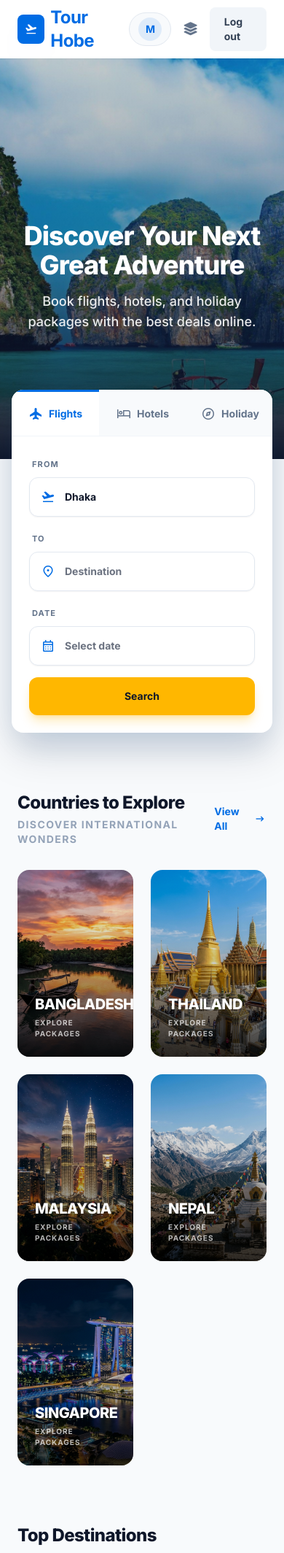
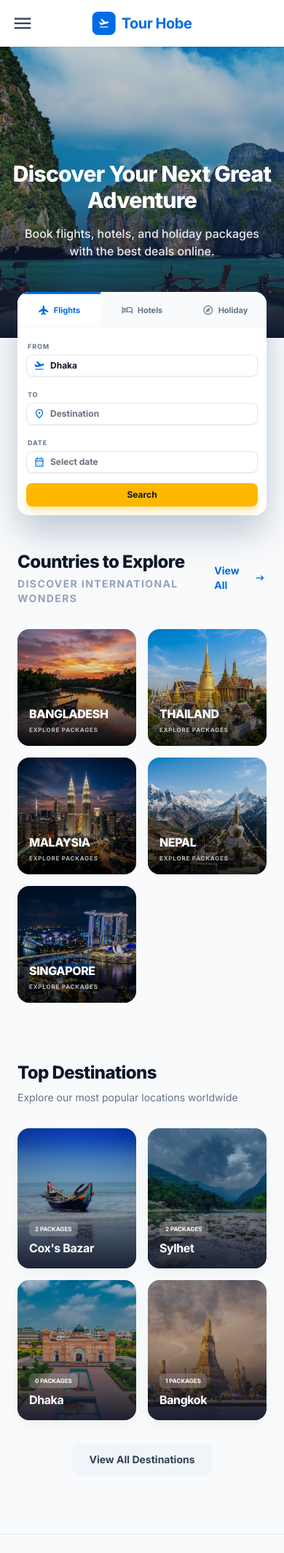
Before and after one commit to elusivemansiv/Tour-management-system-using-Django, a Django app: page / in a window 390 px wide. Shown: the top 2128 px of the page at 73% size. Run offline with Django 5.2, Linux system fonts and the light colour scheme; a user stored in the database is signed in; data comes from the database, SQL or seed files in the repository; parts of the project's set-up code (start-up, migrations or seed data) failed here and were passed over; some libraries are stand-ins or nearby versions.

Commit message:
mobile view ui updated

```diff
--- a/tourhobe/packages/templates/packages/base.html
+++ b/tourhobe/packages/templates/packages/base.html
@@ -51,15 +51,20 @@
 
 
     <!-- NAVBAR -->
-    <nav class="sticky top-0 z-50 bg-white shadow-sm">
-        <div class="max-w-7xl mx-auto px-6 h-20 flex items-center justify-between">
+    <nav class="sticky top-0 z-50 bg-white shadow-sm relative">
+        <div class="max-w-7xl mx-auto px-4 md:px-6 h-16 md:h-20 flex items-center justify-between">
+
+            <!-- Mobile Menu Button -->
+            <button id="mobile-menu-btn" class="md:hidden flex items-center text-slate-700 hover:text-primary transition-colors focus:outline-none">
+                <span class="material-symbols-outlined text-3xl">menu</span>
+            </button>
 
             <!-- Logo -->
-            <div class="flex items-center gap-2">
-                <div class="w-10 h-10 bg-primary rounded-lg flex items-center justify-center shadow-elegant">
-                    <span class="material-symbols-outlined text-white text-lg">flight_takeoff</span>
+            <div class="flex items-center gap-2 absolute left-1/2 -translate-x-1/2 md:static md:translate-x-0">
+                <div class="w-8 h-8 md:w-10 md:h-10 bg-primary rounded-lg flex items-center justify-center shadow-elegant">
+                    <span class="material-symbols-outlined text-white text-base md:text-lg">flight_takeoff</span>
                 </div>
-                <span class="text-2xl font-bold tracking-tight text-primary"><a href="/">Tour Hobe</a></span>
+                <span class="text-xl md:text-2xl font-bold tracking-tight text-primary"><a href="/">Tour Hobe</a></span>
             </div>
 
             <!-- Links -->
@@ -73,7 +78,7 @@
             </div>
 
             <!-- Auth/Profile -->
-            <div class="flex items-center gap-4">
+            <div class="hidden md:flex items-center gap-4">
                 {% if user.is_authenticated %}
                 <div class="flex items-center gap-3 bg-slate-50 px-3 py-1.5 rounded-full border border-slate-200">
                     <span class="w-8 h-8 rounded-full bg-primary/10 text-primary flex items-center justify-center font-bold text-sm">
@@ -95,7 +100,33 @@
                 {% endif %}
             </div>
 
+            <!-- Mobile Right Placeholder -->
+            <div class="w-8 md:hidden"></div>
+
         </div>
+
+        <!-- Mobile Menu Container -->
+        <div id="mobile-menu" class="hidden md:hidden bg-white border-t border-slate-100 absolute top-full left-0 w-full shadow-lg">
+            <div class="px-4 py-4 space-y-4">
+                <a href="/" class="block text-sm font-semibold text-slate-700 hover:text-primary">Home</a>
+                <a href="{% url 'explore' %}" class="block text-sm font-semibold text-slate-700 hover:text-primary">Destinations</a>
+                <a href="{% url 'flight_list' %}" class="block text-sm font-semibold text-slate-700 hover:text-primary">Flights</a>
+                <a href="{% url 'hotel_list' %}" class="block text-sm font-semibold text-slate-700 hover:text-primary">Hotels</a>
+                <a href="{% url 'all_packages' %}" class="block text-sm font-semibold text-slate-700 hover:text-primary">Packages</a>
+                <a href="{% url 'contact' %}" class="block text-sm font-semibold text-slate-700 hover:text-primary">Contact</a>
+
+                <div class="pt-4 border-t border-slate-100 flex flex-col items-start gap-3">
+                    {% if user.is_authenticated %}
+                    <a href="{% url 'user_dashboard' %}" class="block text-sm font-semibold text-slate-700 hover:text-primary">Dashboard</a>
+                    <a href="{% url 'logout' %}" class="block text-sm font-semibold text-red-600 hover:text-red-700">Log out</a>
+                    {% else %}
+                    <a href="{% url 'login' %}" class="px-8 py-2.5 text-primary bg-primary/10 rounded-lg text-sm font-bold">Login</a>
+                    <a href="{% url 'register' %}" class="px-8 py-2.5 bg-primary text-white rounded-lg text-sm font-bold shadow-lg shadow-primary/30">Register</a>
+                    {% endif %}
+                </div>
+            </div>
+        </div>
+
     </nav>
 
     <!-- MESSAGES -->
@@ -158,6 +189,20 @@
         </div>
     </footer>
 
+    <!-- Mobile Menu Script -->
+    <script>
+        document.addEventListener('DOMContentLoaded', () => {
+            const menuBtn = document.getElementById('mobile-menu-btn');
+            const mobileMenu = document.getElementById('mobile-menu');
+
+            if (menuBtn && mobileMenu) {
+                menuBtn.addEventListener('click', () => {
+                    mobileMenu.classList.toggle('hidden');
+                });
+            }
+        });
+    </script>
+
 </body>
 
 </html>
--- a/tourhobe/packages/templates/packages/home.html
+++ b/tourhobe/packages/templates/packages/home.html
@@ -3,7 +3,7 @@
 
 {% block content %}
 <!-- HERO SECTION -->
-<section class="relative h-[550px] w-full bg-slate-900 border-b border-white">
+<section class="relative h-[400px] md:h-[550px] w-full bg-slate-900 border-b border-white">
     <!-- Background Slider -->
     <div class="absolute inset-0 z-0 overflow-hidden">
         <div id="sliderTrack" class="flex transition-transform duration-1000 ease-in-out h-full w-full">
@@ -22,42 +22,42 @@
     </div>
 
     <!-- Hero Content -->
-    <div class="absolute inset-0 z-10 flex flex-col items-center justify-center text-center px-4 pt-12">
-        <h1 class="text-4xl md:text-5xl lg:text-6xl font-extrabold text-white mb-4 tracking-tight">
+    <div class="absolute inset-0 z-10 flex flex-col items-center justify-center text-center px-4 pt-12 md:pt-16">
+        <h1 class="text-3xl md:text-5xl lg:text-6xl font-extrabold text-white mb-4 tracking-tight">
             Discover Your Next Great Adventure
         </h1>
-        <p class="text-lg md:text-xl text-white/90 max-w-2xl font-medium">
+        <p class="text-base md:text-xl text-white/90 max-w-2xl font-medium">
             Book flights, hotels, and holiday packages with the best deals online.
         </p>
     </div>
 </section>
 
 <!-- SEARCH WIDGET -->
-<section class="max-w-6xl mx-auto px-4 -mt-24 relative z-20 mb-20 drop-shadow-2xl">
+<section class="max-w-md md:max-w-6xl mx-auto px-6 md:px-4 -mt-16 md:-mt-24 relative z-20 mb-12 md:mb-20 drop-shadow-2xl">
     <div class="bg-white rounded-2xl shadow-elegant overflow-hidden">
 
         <!-- Tabs -->
         <div class="flex border-b border-slate-100 bg-slate-50 overflow-x-auto" id="search-tabs">
-            <button class="flex-1 min-w-[120px] py-4 md:py-5 flex items-center justify-center gap-2 text-sm font-bold bg-white text-primary border-t-[3px] border-primary transition-colors focus:outline-none search-tab" data-tab="flights">
-                <span class="material-symbols-outlined text-xl">flight</span> Flights
+            <button class="flex-1 min-w-[90px] md:min-w-[120px] py-2.5 md:py-5 flex items-center justify-center gap-1.5 text-[11px] md:text-sm font-bold bg-white text-primary border-t-[3px] border-primary transition-colors focus:outline-none search-tab" data-tab="flights">
+                <span class="material-symbols-outlined text-base md:text-xl">flight</span> Flights
             </button>
-            <button class="flex-1 min-w-[120px] py-4 md:py-5 flex items-center justify-center gap-2 text-sm font-bold text-slate-500 hover:text-primary hover:bg-white/50 border-t-[3px] border-transparent transition-colors focus:outline-none search-tab" data-tab="hotels">
-                <span class="material-symbols-outlined text-xl">hotel</span> Hotels
+            <button class="flex-1 min-w-[90px] md:min-w-[120px] py-2.5 md:py-5 flex items-center justify-center gap-1.5 text-[11px] md:text-sm font-bold text-slate-500 hover:text-primary hover:bg-white/50 border-t-[3px] border-transparent transition-colors focus:outline-none search-tab" data-tab="hotels">
+                <span class="material-symbols-outlined text-base md:text-xl">hotel</span> Hotels
             </button>
-            <button class="flex-1 min-w-[120px] py-4 md:py-5 flex items-center justify-center gap-2 text-sm font-bold text-slate-500 hover:text-primary hover:bg-white/50 border-t-[3px] border-transparent transition-colors focus:outline-none search-tab" data-tab="tours">
-                <span class="material-symbols-outlined text-xl">explore</span> Holiday
+            <button class="flex-1 min-w-[90px] md:min-w-[120px] py-2.5 md:py-5 flex items-center justify-center gap-1.5 text-[11px] md:text-sm font-bold text-slate-500 hover:text-primary hover:bg-white/50 border-t-[3px] border-transparent transition-colors focus:outline-none search-tab" data-tab="tours">
+                <span class="material-symbols-outlined text-base md:text-xl">explore</span> Holiday
             </button>
         </div>
 
         <!-- Search Form Container -->
-        <div class="p-6 md:p-8">
-            <form action="{% url 'flight_list' %}" method="GET" class="grid md:grid-cols-12 gap-4 items-end">
+        <div class="p-3 md:p-8">
+            <form action="{% url 'flight_list' %}" method="GET" class="grid md:grid-cols-12 gap-2.5 md:gap-4 items-end">
 
-                <div class="md:col-span-3 space-y-2 relative">
-                    <label class="text-[11px] font-bold text-slate-500 uppercase tracking-widest ml-1">From</label>
+                <div class="md:col-span-3 space-y-0.5 md:space-y-2 relative">
+                    <label class="text-[9px] md:text-[11px] font-bold text-slate-500 uppercase tracking-widest ml-0.5 md:ml-1">From</label>
                     <div class="relative group">
-                        <span class="material-symbols-outlined absolute left-4 top-1/2 -translate-y-1/2 text-primary text-xl">flight_takeoff</span>
-                        <input name="origin" class="w-full pl-12 pr-4 py-4 md:py-5 bg-white border border-slate-200 group-hover:border-primary focus:border-primary rounded-xl focus:ring-0 text-sm font-bold text-slate-900 transition-colors shadow-sm" placeholder="Origin City" type="text" value="Dhaka">
+                        <span class="material-symbols-outlined absolute left-2.5 md:left-4 top-1/2 -translate-y-1/2 text-primary text-base md:text-xl">flight_takeoff</span>
+                        <input name="origin" class="w-full pl-8 md:pl-12 pr-3 py-1.5 md:py-5 bg-white border border-slate-200 group-hover:border-primary focus:border-primary rounded-lg md:rounded-xl focus:ring-0 text-xs md:text-sm font-bold text-slate-900 transition-colors shadow-sm" placeholder="Origin City" type="text" value="Dhaka">
                     </div>
                 </div>
 
@@ -68,24 +68,24 @@
                     </button>
                 </div>
 
-                <div class="md:col-span-3 space-y-2 relative">
-                    <label class="text-[11px] font-bold text-slate-500 uppercase tracking-widest ml-1">To</label>
+                <div class="md:col-span-3 space-y-0.5 md:space-y-2 relative">
+                    <label class="text-[9px] md:text-[11px] font-bold text-slate-500 uppercase tracking-widest ml-0.5 md:ml-1">To</label>
                     <div class="relative group">
-                        <span class="material-symbols-outlined absolute left-4 top-1/2 -translate-y-1/2 text-primary text-xl">location_on</span>
-                        <input name="destination" class="w-full pl-12 pr-4 py-4 md:py-5 bg-white border border-slate-200 group-hover:border-primary focus:border-primary rounded-xl focus:ring-0 text-sm font-bold text-slate-900 transition-colors shadow-sm" placeholder="Destination" type="text">
+                        <span class="material-symbols-outlined absolute left-2.5 md:left-4 top-1/2 -translate-y-1/2 text-primary text-base md:text-xl">location_on</span>
+                        <input name="destination" class="w-full pl-8 md:pl-12 pr-3 py-1.5 md:py-5 bg-white border border-slate-200 group-hover:border-primary focus:border-primary rounded-lg md:rounded-xl focus:ring-0 text-xs md:text-sm font-bold text-slate-900 transition-colors shadow-sm" placeholder="Destination" type="text">
                     </div>
                 </div>
 
-                <div class="md:col-span-3 space-y-2">
-                    <label class="text-[11px] font-bold text-slate-500 uppercase tracking-widest ml-1">Date</label>
+                <div class="md:col-span-3 space-y-0.5 md:space-y-2">
+                    <label class="text-[9px] md:text-[11px] font-bold text-slate-500 uppercase tracking-widest ml-0.5 md:ml-1">Date</label>
                     <div class="relative group">
-                        <span class="material-symbols-outlined absolute left-4 top-1/2 -translate-y-1/2 text-primary text-xl">calendar_month</span>
-                        <input name="date" class="w-full pl-12 pr-4 py-4 md:py-5 bg-white border border-slate-200 group-hover:border-primary focus:border-primary rounded-xl focus:ring-0 text-sm font-bold text-slate-900 transition-colors shadow-sm" placeholder="Select date" type="text">
+                        <span class="material-symbols-outlined absolute left-2.5 md:left-4 top-1/2 -translate-y-1/2 text-primary text-base md:text-xl">calendar_month</span>
+                        <input name="date" class="w-full pl-8 md:pl-12 pr-3 py-1.5 md:py-5 bg-white border border-slate-200 group-hover:border-primary focus:border-primary rounded-lg md:rounded-xl focus:ring-0 text-xs md:text-sm font-bold text-slate-900 transition-colors shadow-sm" placeholder="Select date" type="text">
                     </div>
                 </div>
 
-                <div class="md:col-span-2">
-                    <button type="submit" class="w-full py-4 md:py-5 bg-secondary text-slate-900 font-bold text-sm rounded-xl flex items-center justify-center gap-2 hover:bg-yellow-400 transition-colors shadow-lg shadow-secondary/30">
+                <div class="md:col-span-2 pt-1 md:pt-0">
+                    <button type="submit" class="w-full py-2 md:py-5 bg-secondary text-slate-900 font-bold text-xs md:text-sm rounded-lg md:rounded-xl flex items-center justify-center gap-2 hover:bg-yellow-400 transition-colors shadow-lg shadow-secondary/30">
                         Search
                     </button>
                 </div>
@@ -106,9 +106,9 @@
             </a>
         </div>
 
-        <div class="grid grid-cols-2 md:grid-cols-3 lg:grid-cols-5 gap-6">
+        <div class="grid grid-cols-2 md:grid-cols-3 lg:grid-cols-5 gap-4 md:gap-6">
             {% for country in countries %}
-            <a href="{% url 'country_packages' country.id %}" class="relative h-64 rounded-2xl overflow-hidden group cursor-pointer shadow-sm hover:shadow-elegant hover:-translate-y-1 transition-all duration-500">
+            <a href="{% url 'country_packages' country.id %}" class="relative h-40 md:h-64 rounded-2xl overflow-hidden group cursor-pointer shadow-sm hover:shadow-elegant hover:-translate-y-1 transition-all duration-500">
                 <!-- Background Image -->
                 <div class="absolute inset-0">
                     {% if country.image %}
@@ -119,9 +119,9 @@
                     <div class="absolute inset-0 bg-gradient-to-b from-black/0 via-black/20 to-black/80"></div>
                 </div>
                 <!-- Content -->
-                <div class="absolute inset-0 p-6 flex flex-col justify-end">
-                    <h3 class="text-xl font-extrabold text-white tracking-tight uppercase group-hover:text-secondary transition-colors">{{ country.name }}</h3>
-                    <p class="text-[10px] font-bold text-white/70 uppercase tracking-widest mt-1">Explore Packages</p>
+                <div class="absolute inset-0 p-4 md:p-6 flex flex-col justify-end">
+                    <h3 class="text-base md:text-xl font-extrabold text-white tracking-tight uppercase group-hover:text-secondary transition-colors">{{ country.name }}</h3>
+                    <p class="text-[8px] md:text-[10px] font-bold text-white/70 uppercase tracking-widest mt-1">Explore Packages</p>
                 </div>
             </a>
             {% empty %}
@@ -142,9 +142,9 @@
         </a>
     </div>
 
-    <div class="grid grid-cols-1 sm:grid-cols-2 md:grid-cols-3 lg:grid-cols-4 gap-6">
+    <div class="grid grid-cols-2 sm:grid-cols-2 md:grid-cols-3 lg:grid-cols-4 gap-4 md:gap-6">
         {% for location in locations|slice:":4" %}
-        <a href="{% url 'location_packages' location.id %}" class="group block relative h-80 rounded-2xl overflow-hidden shadow-soft">
+        <a href="{% url 'location_packages' location.id %}" class="group block relative h-48 md:h-80 rounded-2xl overflow-hidden shadow-soft">
             <div class="absolute inset-0 bg-slate-900/20 z-10 group-hover:bg-transparent transition-colors duration-300"></div>
             {% if location.image %}
                 <img src="{{ location.image.url }}" class="absolute inset-0 w-full h-full object-cover group-hover:scale-105 transition-transform duration-700 ease-out">
@@ -152,11 +152,11 @@
                 <div class="absolute inset-0 w-full h-full bg-slate-200"></div>
             {% endif %}
             <div class="absolute inset-0 bg-gradient-to-t from-slate-900/90 via-slate-900/20 to-transparent z-20"></div>
-            <div class="absolute bottom-6 left-6 right-6 z-30 transform group-hover:-translate-y-2 transition-transform duration-300">
-                <span class="inline-block px-2 py-1 bg-white/20 backdrop-blur-md rounded-md text-[10px] uppercase font-bold text-white mb-2">
+            <div class="absolute bottom-4 left-4 right-4 md:bottom-6 md:left-6 md:right-6 z-30 transform group-hover:-translate-y-2 transition-transform duration-300">
+                <span class="inline-block px-2 py-1 bg-white/20 backdrop-blur-md rounded-md text-[8px] md:text-[10px] uppercase font-bold text-white mb-1 md:mb-2">
                     {{ location.packages.count|default:"0" }} Packages
                 </span>
-                <h3 class="text-xl font-bold text-white tracking-tight">{{ location.name }}</h3>
+                <h3 class="text-base md:text-xl font-bold text-white tracking-tight">{{ location.name }}</h3>
             </div>
         </a>
         {% endfor %}
```
